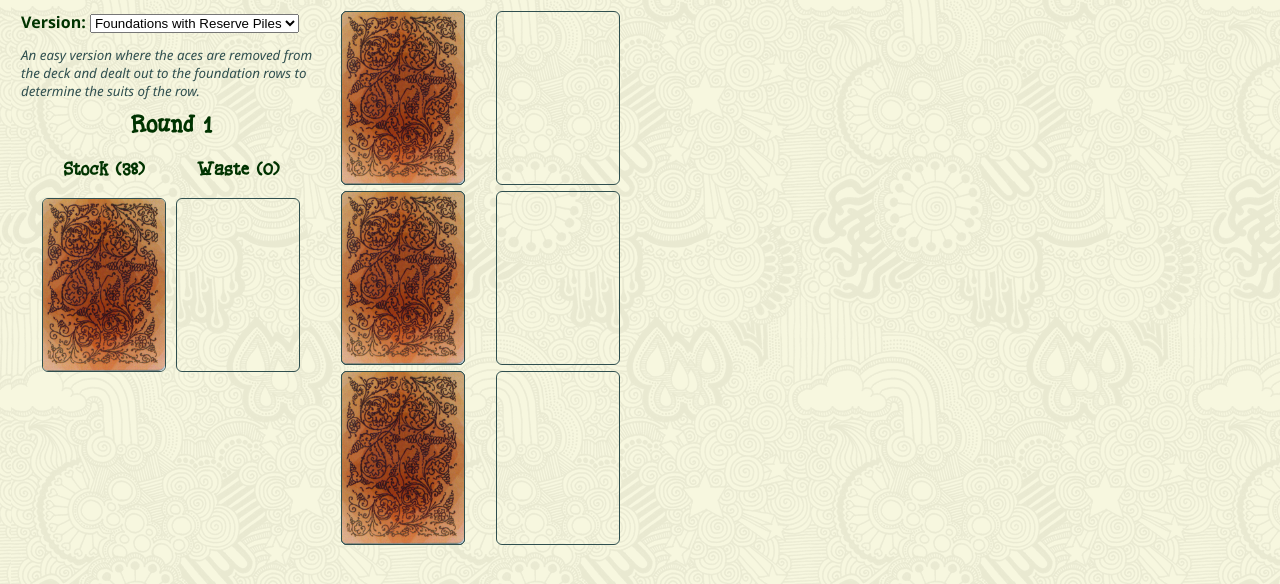
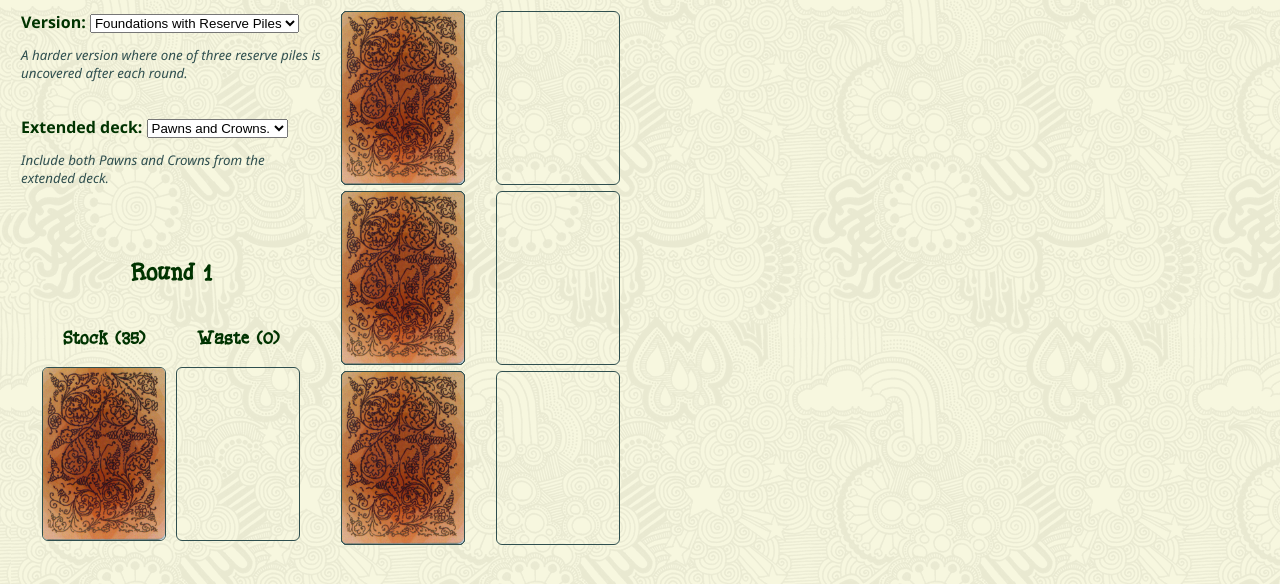
Before and after one commit to mcdemarco/cascades, a plain HTML site: page index.html in a window 1280 px wide. Shown: the part 62-646 px from the top of the page. Drawn offline with Linux system fonts and the light colour scheme.

Commit message:
Add extended deck options and fix versions some more.

```diff
--- a/css/cascades.css
+++ b/css/cascades.css
@@ -45,6 +45,9 @@ header h1 {
 div.leftColumn {
     -webkit-flex: 0 0 300px;
     flex: 0 0 300px;
+    display: flex;
+    flex-direction: column;
+    justify-content: space-between;
 }
 
 header div.buttonWrapper {
@@ -132,6 +135,7 @@ button {
 div.message {
     color: coral;
     text-align:center;
+    min-height: 20px;
 }
 
 div.versionWrapper p, p.description {
--- a/js/cascades.js
+++ b/js/cascades.js
@@ -50,14 +50,18 @@ cascades.Deck = function() {
 	deck.push(makeCard('9', ['Waves', 'Wyrms'], 'the DARKNESS', '9_darkness.png',9));
 	deck.push(makeCard('9', ['Leaves', 'Knots'], 'the MERCHANT', '9_merchant.png',9));
 	deck.push(makeCard('9', ['Moons', 'Suns'], 'the PACT', '9_pact.png',9));
+	if (m.route.param("extended") == "pawns" || m.route.param("extended") == "both" ) {
 		deck.push(makeCard('PAWN', ['Waves', 'Leaves', 'Wyrms'], 'the BORDERLAND', 'pawn_borderland.png',10));
 		deck.push(makeCard('PAWN', ['Moons', 'Suns', 'Leaves'], 'the HARVEST', 'pawn_harvest.png',10));
 		deck.push(makeCard('PAWN', ['Suns', 'Waves', 'Knots'], 'the LIGHT KEEPER', 'pawn_light_keeper.png',10));
 		deck.push(makeCard('PAWN', ['Moons', 'Wyrms', 'Knots'], 'the WATCHMAN', 'pawn_watchman.png',10));
+	}
+	if (m.route.param("extended") == "crowns" || m.route.param("extended") == "both" ) {
 		deck.push(makeCard('COURT', ['Moons', 'Waves', 'Knots'], 'the CONSUL', '11_court_consul.png',11));
 		deck.push(makeCard('COURT', ['Suns', 'Waves', 'Wyrms'], 'the ISLAND', '11_court_island.png',11));
 		deck.push(makeCard('COURT', ['Moons', 'Leaves', 'Wyrms'], 'the RITE', '11_court_rite.png',11));
 		deck.push(makeCard('COURT', ['Suns', 'Leaves', 'Knots'], 'the WINDOW', '11_court_window.png',11));
+	}
 	deck.push(makeCard('CROWN', ['Knots'], 'the WINDFALL', 'crown_knots.png',12));
 	deck.push(makeCard('CROWN', ['Leaves'], 'the END', 'crown_leaves.png',12));
 	deck.push(makeCard('CROWN', ['Moons'], 'the HUNTRESS', 'crown_moons.png',12));
@@ -96,11 +100,11 @@ cascades.deal = function(game) {
 		break;
 
 	case "1":
-		game = cascades.drawAces(game);
+		game = cascades.drawReserve(game);
 		break;
 
 	case "2":
-		game = cascades.drawReserve(game);
+		game = cascades.drawAces(game);
 		break;
 	}
 	return game;
@@ -270,8 +274,8 @@ variants.Version = function(data) {
 };
 
 variants.VersionList = function() {
-	list = [];
-//	list.push(makeVersion(0, "Foundations Only", "An ultra-simple version where you only play from the stock to the foundations.", "at least one suit must be shared between the new card and the last (rightmost) card on that foundation row, if there is one."));
+	var list = [];
+	list.push(makeVersion(0, "Foundations Only", "An ultra-simple version where you only play from the stock to the foundations.", "at least one suit must be shared between the new card and the last (rightmost) card on that foundation row, if there is one."));
 	list.push(makeVersion(1, "Foundations with Reserve Piles", "A harder version where one of three reserve piles is uncovered after each round.", "at least one suit must be shared between the new card and the last (rightmost) card on that foundation row, if there is one."));
 	list.push(makeVersion(2, "Foundations with Aces", "An easy version where the aces are removed from the deck and dealt out to the foundation rows to determine the suits of the row.", "the suit(s) of a card must match at least one of the suits of the two aces next to that foundation row."));
 	return list;
@@ -291,11 +295,35 @@ variants.VersionList = function() {
 	}
 };
 
+variants.Extended = function(data) {
+	this.id = m.prop(data.id);
+	this.title = m.prop(data.title);
+	this.description = m.prop(data.description);
+};
+
+variants.ExtendedDeck = function() {
+	var list = [];
+	list.push(makeExtended("none","Base deck.","Don't use the extended deck."));
+	list.push(makeExtended("pawns","Pawns only","Include the Pawns from the extended deck."));
+	list.push(makeExtended("both","Pawns and Crowns.","Include both Pawns and Crowns from the extended deck."));
+	list.push(makeExtended("crowns","Crowns only.","Include the Pawns from the extended deck."));
+	return list;
+
+	function makeExtended(id, title, description) {
+		return new variants.Extended({
+			id: id,
+			title: title,
+			description: description
+		});
+	}
+}
+
 //controller
 variants.controller = function() {
 
 	this.game = cascades.Game();
 	this.versions = variants.VersionList();
+	this.extended = variants.ExtendedDeck();
 
 	this.reset = function() {
 		this.game = cascades.Game();
@@ -347,7 +375,7 @@ variants.view = function(ctrl) {
 			m("div", {className: "leftColumn"}, [
 				m("div", {className: "versionWrapper"}, [
 					m("b", "Version: "),
-					m('select', { onchange : function() { m.route("version" + this.value); }}, [
+					m('select', { onchange : function() { m.route("version" + this.value + "/" + m.route.param("extended")); }}, [
 						ctrl.versions.map(function(v, i) {
 							if (v.id() == m.route.param("version"))
 								return m('option', { value: v.id(), innerHTML: v.title(), selected: "selected" });
@@ -355,8 +383,21 @@ variants.view = function(ctrl) {
 								return m('option', { value: v.id(), innerHTML: v.title() });
 						})
 					]),
-					m("p", ctrl.versions[m.route.param("version")].description())
+					m("p", ctrl.versions[m.route.param("version")].description()),
 				]),
+				m("div", {className: "versionWrapper"}, [
+					m("b", "Extended deck: "),
+					m('select', { onchange : function() {m.route("version" + m.route.param("version") + "/" + this.value); }}, [
+						ctrl.extended.map(function(e, i) {
+							if (e.id() == m.route.param("extended"))
+								return m('option', { value: e.id(), innerHTML: e.title(), selected: "selected" });
+							else
+								return m('option', { value: e.id(), innerHTML: e.title() });
+						})
+					]),
+					m("p", ctrl.extended.filter(function(e) {return e.id() === m.route.param("extended"); })[0].description())
+				]),
+				m("div", {className: "message"}, ctrl.game.message),
 				// Stock and waste.
 				m("h2", "Round " + Math.min(ctrl.game.round,3)),
 				m("div", {className: "deckWrapper"}, [
@@ -368,8 +409,7 @@ variants.view = function(ctrl) {
 						m("h3","Waste (" + ctrl.game.waste.length + ")"),
 						m("img", {className: "card", src: "cards/" + (ctrl.game.waste.length > 0 ? ctrl.game.waste[ctrl.game.waste.length - 1].image() : "blank.png"), onclick: ctrl.play.bind(ctrl)})
 					])
-				]),
-				m("div", {className: "message"}, ctrl.game.message)
+				])
 			]),
 
 			// Reserve
@@ -397,6 +437,6 @@ variants.view = function(ctrl) {
 m.route.mode = "hash";
 
 //define the routes
-m.route(document.body, "version1", {
-	"version:version": variants
+m.route(document.body, "version1/both", {
+	"version:version/:extended": variants
 });
```
Lines whose indentation alone changed are shown as unchanged.
